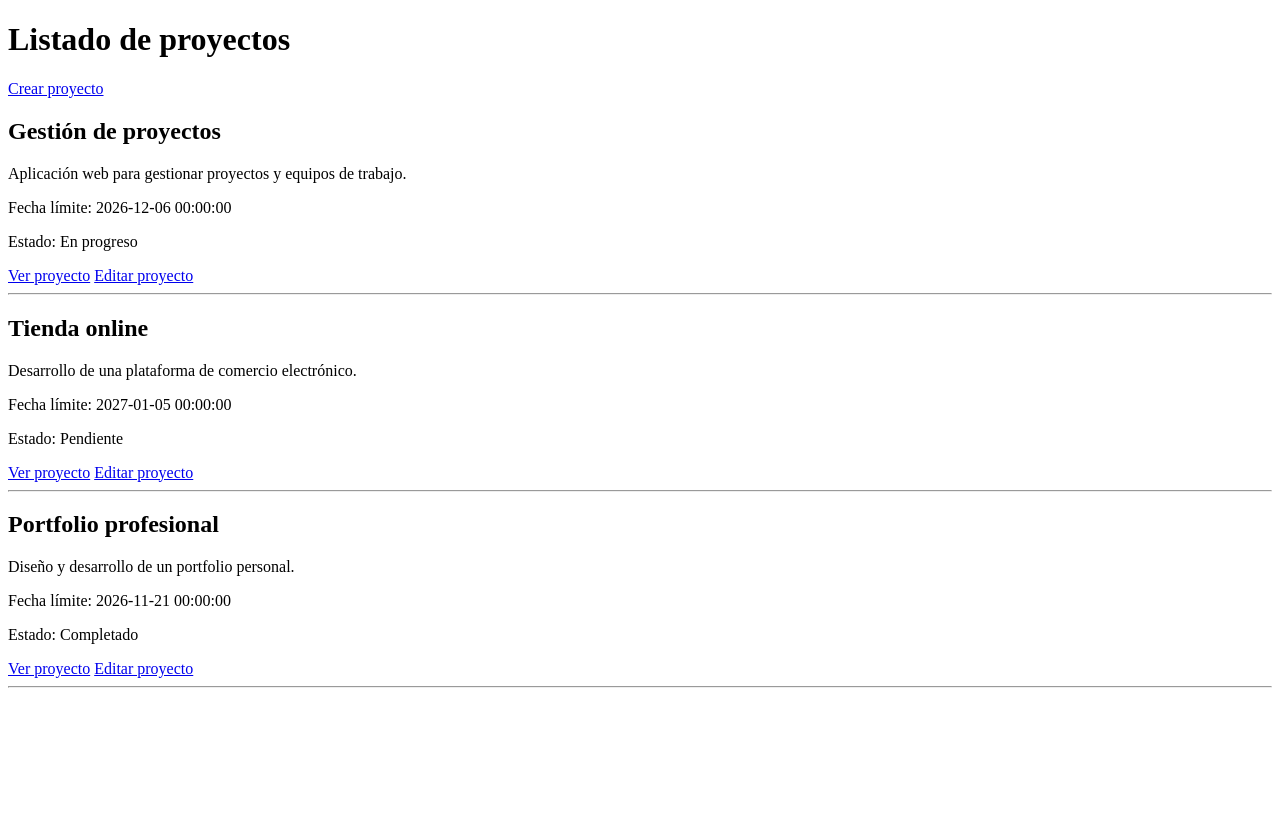
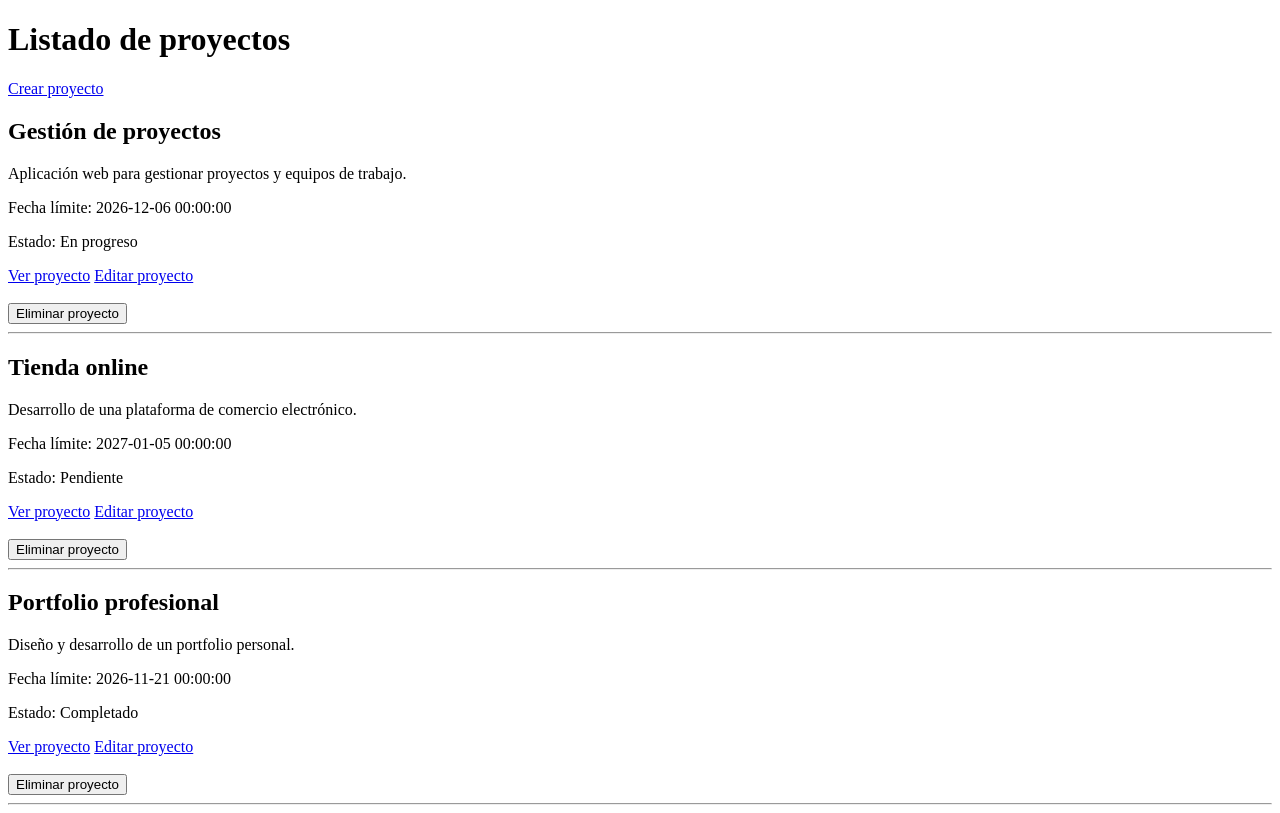
Before and after one commit to Alvarolozz05/GestionProyectos, a Laravel app: page /projects in a window 1280 px wide. Before the commit the page ends 688 px from the top, so only its background shows below. Run offline with Laravel 12, Linux system fonts and the light colour scheme; a user stored in the database is signed in; data comes from the database, SQL or seed files in the repository.

Commit message:
Añadimos un boton a la vista index para poder eliminar proyectos

```diff
--- a/resources/views/projects/index.blade.php
+++ b/resources/views/projects/index.blade.php
@@ -17,8 +17,15 @@
             <p>Estado: {{ $project->status }}</p>
 
             <a href="{{ route('projects.show', $project->id) }}">Ver proyecto</a>
+            <a href="{{ route('projects.edit', $project->id) }}">Editar proyecto</a>
 
-            <a href="{{ route('projects.edit', $project->id) }}">Editar proyecto</a>
+            <br><br>
+
+            <form action="{{ route('projects.destroy', $project->id) }}" method="POST">
+                @csrf
+                @method('DELETE')
+                <button type="submit">Eliminar proyecto</button>
+            </form>
         </div>
         <hr>
     @endforeach
```
